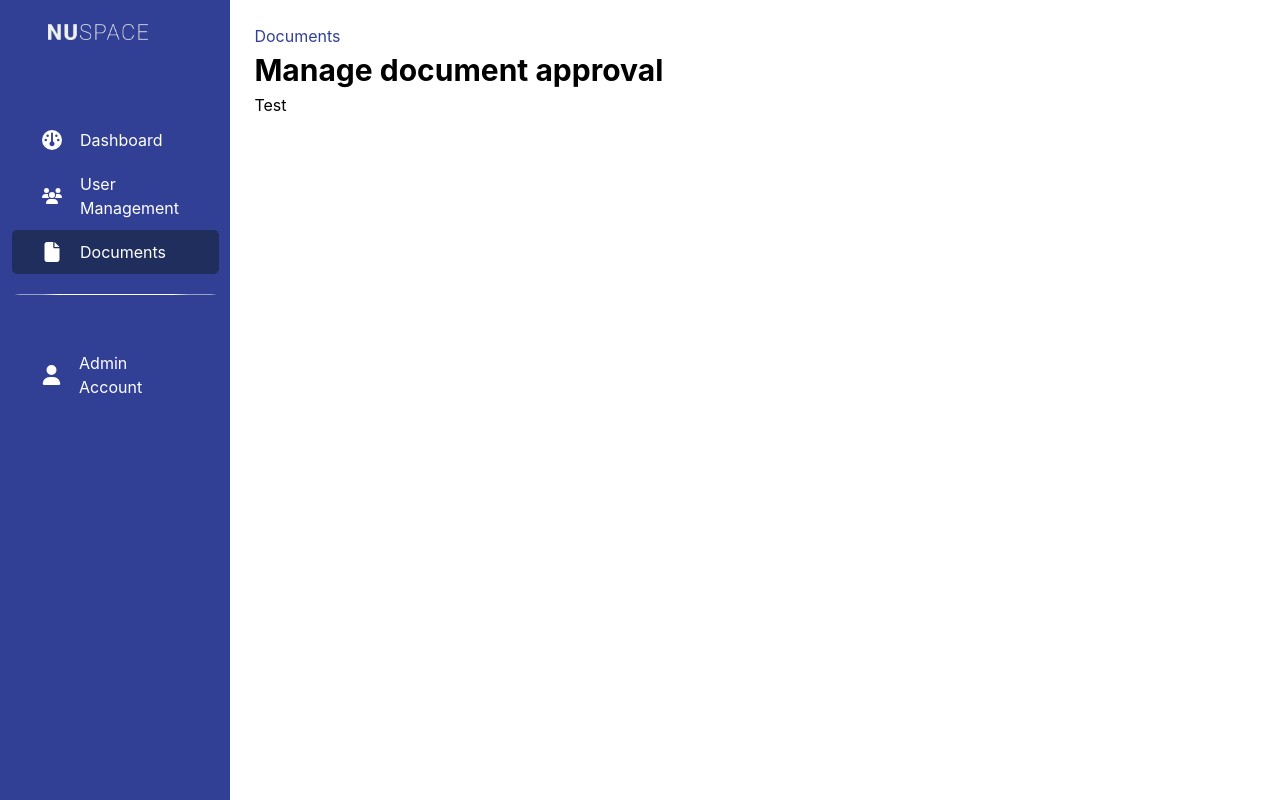
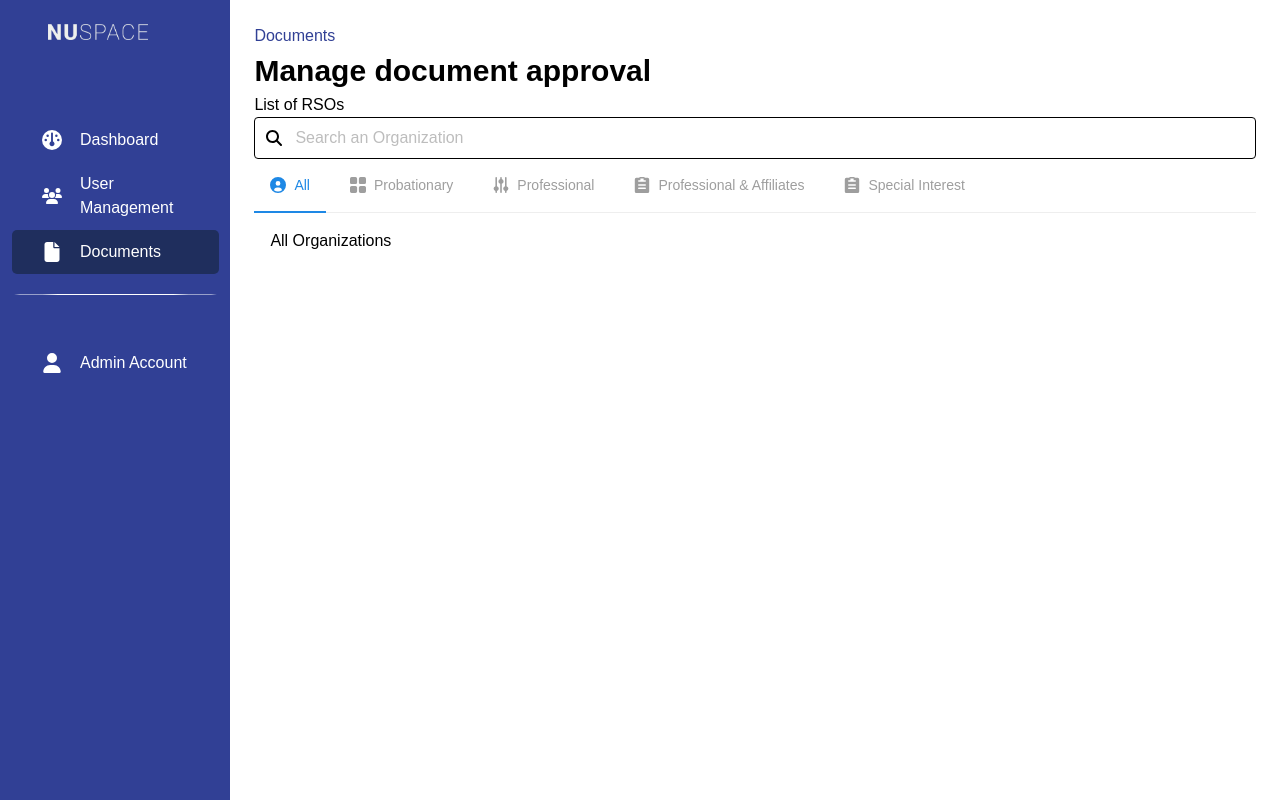
Before and after one commit to johndarrel29/nu_space_web_copy, a React (Create React App) app in the folder client/: page /documents in a window 1280 px wide. Built offline with nearby package versions, Linux system fonts and the light colour scheme; what tailwindcss-motion would draw is missing.

Commit message:
version 2.4

```diff
--- a/client/src/components/Searchbar.jsx
+++ b/client/src/components/Searchbar.jsx
@@ -1,14 +1,21 @@
+import searchIcon from "../assets/icons/magnifying-glass-solid.svg";
 
 
+function Searchbar({placeholder}) {
+  return (
+    <div className="relative w-full">
+      <img src={searchIcon}
+      alt="Search Icon"
+      className="absolute left-3 top-1/2 transform -translate-y-1/2 w-4 h-4"
+      draggable="false"
+      />
+        <input
+          type="text"
+          placeholder={placeholder}
+          className="border p-2 rounded w-full border-black pl-10"
+        />
 
-function Searchbar() {
-  return (
-
-    <input
-      type="text"
-      placeholder="Search..."
-      className="border p-2 rounded w-full"
-    />
+    </div>
 
   );
 }
--- a/client/src/components/Table.jsx
+++ b/client/src/components/Table.jsx
@@ -61,7 +61,7 @@ const TableRow = ({ user, onOpenModal }) => {
 };
 
 // Table Component
-const Table = ({ searchQuery }) => {
+const Table = ({ searchQuery, data }) => {
   const [search, setSearch] = useState('');
   const [showModal, setShowModal] = useState(false);
 
@@ -75,26 +75,14 @@ const Table = ({ searchQuery }) => {
     setShowModal(false);
   }
 
-
-
-  //Fetches data from data.json
-  const [data, setData] = useState([]);
-  useEffect(() => {
-    fetch('/data/MOCK_DATA.json')
-      .then((response) => response.json())
-      .then((json) => setData(json))
-      .catch((error) => console.error('Error loading data:', error));
-  }, []);
-
-
-
-
+  //Filtering
   const filteredRecords = data.filter((user) =>
     search.toLowerCase() === '' ||
     user.first_name.toLowerCase().includes(search.toLowerCase()) ||
     user.last_name.toLowerCase().includes(search.toLowerCase()) ||
     user.email.toLowerCase().includes(search.toLowerCase())
   );
+
 
     //Pagination
     const [currentPage, setCurrentPage] = useState(1);
--- a/client/src/index.css
+++ b/client/src/index.css
@@ -2,16 +2,11 @@
 @tailwind components;
 @tailwind utilities;
 
+@import url('https://fonts.googleapis.com/css2?family=Poppins:wght@300;400;600&display=swap');
+
 body {
   margin: 0;
-  font-family: -apple-system, BlinkMacSystemFont, 'Segoe UI', 'Roboto', 'Oxygen',
-    'Ubuntu', 'Cantarell', 'Fira Sans', 'Droid Sans', 'Helvetica Neue',
-    sans-serif;
+  @apply font-sans;
   -webkit-font-smoothing: antialiased;
   -moz-osx-font-smoothing: grayscale;
 }
-
-code {
-  font-family: source-code-pro, Menlo, Monaco, Consolas, 'Courier New',
-    monospace;
-}
--- a/client/src/pages/Documents.jsx
+++ b/client/src/pages/Documents.jsx
@@ -1,16 +1,74 @@
-import Sidebar from "../components/Sidebar";
+import React, { useState } from "react";
 import MainLayout from "../components/MainLayout";
-
+import Searchbar from "../components/Searchbar";
 
 
 export default function Documents() {
+    const [toggle, setToggle] = useState(1);
+
+    const handleToggle = (index) => {
+        setToggle(index);
+    }
+
     return (
         <div>
             <MainLayout
             tabName="Documents"
             headingTitle="Manage document approval"
             >
-                <h1>Test</h1>
+                <h1>List of RSOs</h1>
+                <Searchbar placeholder="Search an Organization"/>
+
+                    {/* Tab content*/}
+                    <div className="border-b border-gray-200 dark:border-gray-700">
+                        <ul className="flex flex-wrap -mb-px text-sm font-medium text-center text-gray-500 dark:text-gray-400">
+                            <li className="me-2">
+                                <a href="#" onClick={() => handleToggle(1)} className={toggle === 1 ? "inline-flex items-center justify-center p-4 text-blue-600 border-b-2 border-blue-600 rounded-t-lg active dark:text-blue-500 dark:border-blue-500 group" : "inline-flex items-center justify-center p-4 border-b-2 border-transparent rounded-t-lg hover:text-gray-600 hover:border-gray-300 dark:hover:text-gray-300 group"}>
+                                    <svg className="w-4 h-4 me-2  dark:text-blue-500" aria-hidden="true" xmlns="http://www.w3.org/2000/svg" fill="currentColor" viewBox="0 0 20 20">
+                                        <path d="M10 0a10 10 0 1 0 10 10A10.011 10.011 0 0 0 10 0Zm0 5a3 3 0 1 1 0 6 3 3 0 0 1 0-6Zm0 13a8.949 8.949 0 0 1-4.951-1.488A3.987 3.987 0 0 1 9 13h2a3.987 3.987 0 0 1 3.951 3.512A8.949 8.949 0 0 1 10 18Z"/>
+                                    </svg>All
+                                </a>
+                            </li>
+                             <li className="me-2"> {/* Active:  text-blue-600 border-b-2 border-blue-600  fill="currentColor"*/}
+                                <a href="#" onClick={() => handleToggle(2)} className={toggle === 2 ? "inline-flex items-center justify-center p-4 text-blue-600 border-b-2 border-blue-600 rounded-t-lg active dark:text-blue-500 dark:border-blue-500 group" : "inline-flex items-center justify-center p-4 border-b-2 border-transparent rounded-t-lg hover:text-gray-600 hover:border-gray-300 dark:hover:text-gray-300 group"} aria-current="page">
+                                    <svg className="w-4 h-4 me-2  dark:text-blue-500" aria-hidden="true" xmlns="http://www.w3.org/2000/svg" fill="currentColor" viewBox="0 0 18 18">
+                                        <path d="M6.143 0H1.857A1.857 1.857 0 0 0 0 1.857v4.286C0 7.169.831 8 1.857 8h4.286A1.857 1.857 0 0 0 8 6.143V1.857A1.857 1.857 0 0 0 6.143 0Zm10 0h-4.286A1.857 1.857 0 0 0 10 1.857v4.286C10 7.169 10.831 8 11.857 8h4.286A1.857 1.857 0 0 0 18 6.143V1.857A1.857 1.857 0 0 0 16.143 0Zm-10 10H1.857A1.857 1.857 0 0 0 0 11.857v4.286C0 17.169.831 18 1.857 18h4.286A1.857 1.857 0 0 0 8 16.143v-4.286A1.857 1.857 0 0 0 6.143 10Zm10 0h-4.286A1.857 1.857 0 0 0 10 11.857v4.286c0 1.026.831 1.857 1.857 1.857h4.286A1.857 1.857 0 0 0 18 16.143v-4.286A1.857 1.857 0 0 0 16.143 10Z"/>
+                                    </svg>Probationary
+                                </a>
+                            </li>
+                            <li className="me-2">
+                                <a href="#" onClick={() => handleToggle(3)} className={toggle === 3 ? "inline-flex items-center justify-center p-4 text-blue-600 border-b-2 border-blue-600 rounded-t-lg active dark:text-blue-500 dark:border-blue-500 group" : "inline-flex items-center justify-center p-4 border-b-2 border-transparent rounded-t-lg hover:text-gray-600 hover:border-gray-300 dark:hover:text-gray-300 group"}>
+                                    <svg className="w-4 h-4 me-2  dark:text-blue-500" aria-hidden="true" xmlns="http://www.w3.org/2000/svg" fill="currentColor" viewBox="0 0 20 20">
+                                        <path d="M5 11.424V1a1 1 0 1 0-2 0v10.424a3.228 3.228 0 0 0 0 6.152V19a1 1 0 1 0 2 0v-1.424a3.228 3.228 0 0 0 0-6.152ZM19.25 14.5A3.243 3.243 0 0 0 17 11.424V1a1 1 0 0 0-2 0v10.424a3.227 3.227 0 0 0 0 6.152V19a1 1 0 1 0 2 0v-1.424a3.243 3.243 0 0 0 2.25-3.076Zm-6-9A3.243 3.243 0 0 0 11 2.424V1a1 1 0 0 0-2 0v1.424a3.228 3.228 0 0 0 0 6.152V19a1 1 0 1 0 2 0V8.576A3.243 3.243 0 0 0 13.25 5.5Z"/>
+                                    </svg>Professional
+                                </a>
+                            </li>
+                            <li className="me-2">
+                                <a href="#" onClick={() => handleToggle(4)} className={toggle === 4 ? "inline-flex items-center justify-center p-4 text-blue-600 border-b-2 border-blue-600 rounded-t-lg active dark:text-blue-500 dark:border-blue-500 group" : "inline-flex items-center justify-center p-4 border-b-2 border-transparent rounded-t-lg hover:text-gray-600 hover:border-gray-300 dark:hover:text-gray-300 group"}>
+                                    <svg className="w-4 h-4 me-2  dark:text-blue-500" aria-hidden="true" xmlns="http://www.w3.org/2000/svg" fill="currentColor" viewBox="0 0 18 20">
+                                        <path d="M16 1h-3.278A1.992 1.992 0 0 0 11 0H7a1.993 1.993 0 0 0-1.722 1H2a2 2 0 0 0-2 2v15a2 2 0 0 0 2 2h14a2 2 0 0 0 2-2V3a2 2 0 0 0-2-2Zm-3 14H5a1 1 0 0 1 0-2h8a1 1 0 0 1 0 2Zm0-4H5a1 1 0 0 1 0-2h8a1 1 0 1 1 0 2Zm0-5H5a1 1 0 0 1 0-2h2V2h4v2h2a1 1 0 1 1 0 2Z"/>
+                                    </svg>Professional & Affiliates
+                                </a>
+                            </li>
+                            <li className="me-2">
+                                <a href="#" onClick={() => handleToggle(5)} className={toggle === 5 ? "inline-flex items-center justify-center p-4 text-blue-600 border-b-2 border-blue-600 rounded-t-lg active dark:text-blue-500 dark:border-blue-500 group" : "inline-flex items-center justify-center p-4 border-b-2 border-transparent rounded-t-lg hover:text-gray-600 hover:border-gray-300 dark:hover:text-gray-300 group"}>
+                                    <svg className="w-4 h-4 me-2  dark:text-blue-500" aria-hidden="true" xmlns="http://www.w3.org/2000/svg" fill="currentColor" viewBox="0 0 18 20">
+                                        <path d="M16 1h-3.278A1.992 1.992 0 0 0 11 0H7a1.993 1.993 0 0 0-1.722 1H2a2 2 0 0 0-2 2v15a2 2 0 0 0 2 2h14a2 2 0 0 0 2-2V3a2 2 0 0 0-2-2Zm-3 14H5a1 1 0 0 1 0-2h8a1 1 0 0 1 0 2Zm0-4H5a1 1 0 0 1 0-2h8a1 1 0 1 1 0 2Zm0-5H5a1 1 0 0 1 0-2h2V2h4v2h2a1 1 0 1 1 0 2Z"/>
+                                    </svg>Special Interest
+                                </a>
+                            </li>
+                        </ul>
+                    </div>
+
+                    {/* Matches the tab content with the selected tab */}
+                    <div className="p-4">
+                            {toggle === 1 && <h1>All Organizations</h1>}
+                            {toggle === 2 && <h1>Probationary Organizations</h1>}
+                            {toggle === 3 && <h1>Professional Organizations</h1>}
+                            {toggle === 4 && <h1>Professional & Affiliates</h1>}
+                            {toggle === 5 && <h1>Special Interest Groups</h1>}
+                        </div>
+
             </MainLayout>
 
 
--- a/client/src/pages/UserManagement.jsx
+++ b/client/src/pages/UserManagement.jsx
@@ -1,16 +1,25 @@
 import MainLayout from "../components/MainLayout";
 import Table from "../components/Table";
-import DeleteModal from "../components/DeleteModal";
-
+import { useState } from "react";
+import { useEffect } from "react";
 
 export default function UserManagement() {
+const [data, setData] = useState([]);
+
+useEffect(() => {
+    fetch("/data/MOCK_DATA.json")
+      .then((response) => response.json())
+      .then((json) => setData(json))
+      .catch((error) => console.error("Error loading data:", error));
+  }, []);
+
     return (
         <div>
             <MainLayout
             tabName="User Management"
             headingTitle="Monitor RSO and Student accounts"
             >
-                <Table/>
+            <Table data={data}/>
 
             </MainLayout>
 
--- a/client/tailwind.config.js
+++ b/client/tailwind.config.js
@@ -7,7 +7,11 @@ module.exports = withMT({
     "./src/**/*.{js,jsx,ts,tsx}",
   ],
   theme: {
-    extend: {},
+    extend: {
+      fontFamily: {
+        sans: ['Inter var', 'sans-serif'],
+      },
+    },
   },
   plugins: [
     require('tailwindcss-motion'),
```
Also changed, not shown: client/src/assets/icons/magnifying-glass-solid.svg (added).
